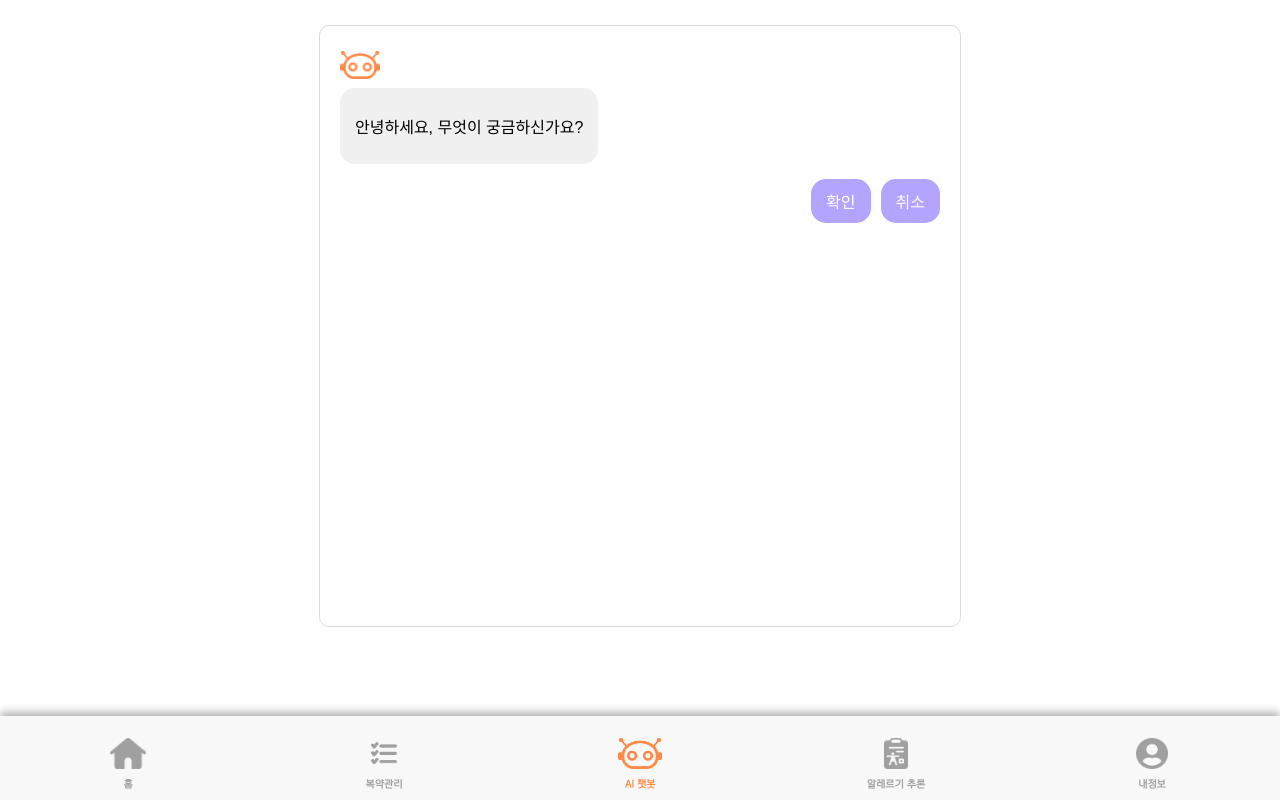
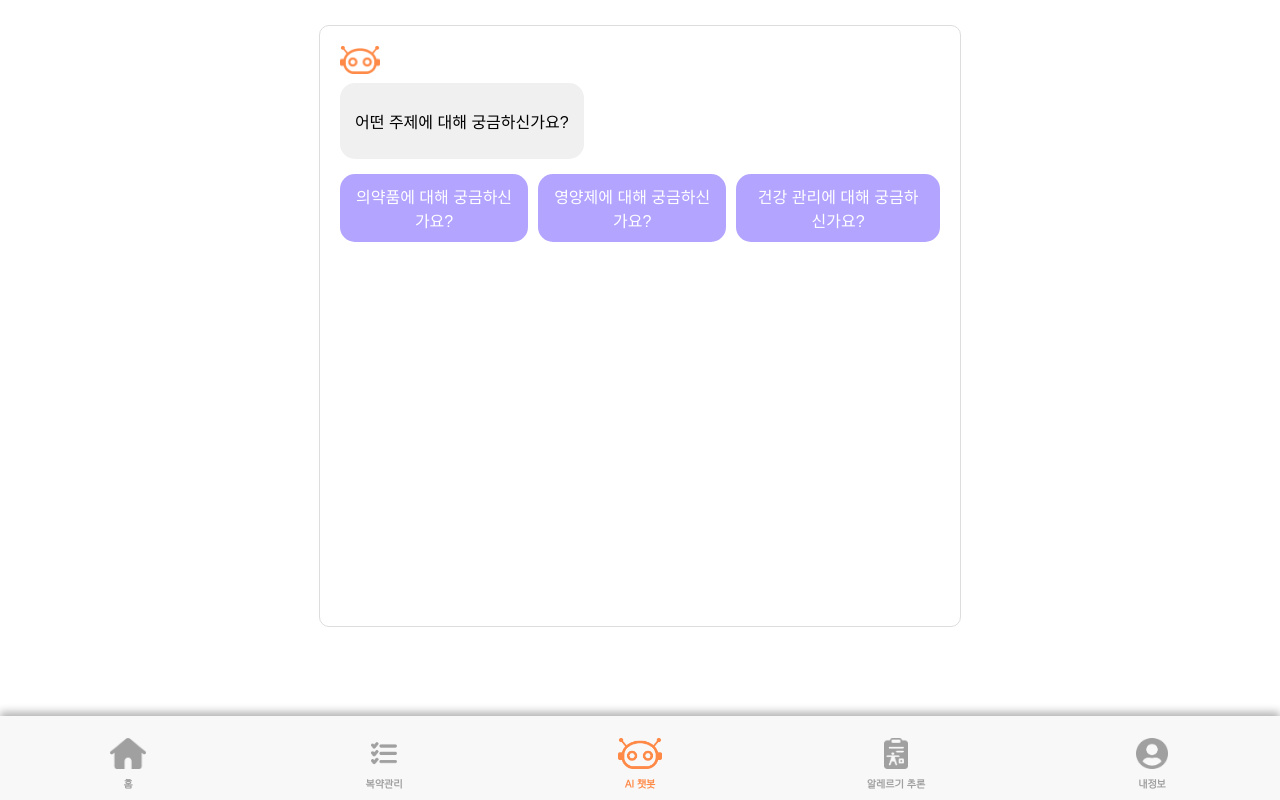
Before and after one commit to KAU-Medicare/Medicare-Frontend, a Vue app: page /chatBot in a window 1280 px wide. Built offline with nearby package versions, Linux system fonts and the light colour scheme; what v-calendar would draw is missing.

Commit message:
카메라 테스트

```diff
--- a/package.json
+++ b/package.json
@@ -39,6 +39,9 @@
     "parserOptions": {
       "parser": "@babel/eslint-parser"
     },
+    "globals": {
+      "BarcodeDetector": "readonly"
+    },
     "rules": {}
   },
   "browserslist": [
--- a/src/components/ChatBotPage.vue
+++ b/src/components/ChatBotPage.vue
@@ -1,12 +1,9 @@
 <template>
     <div class="chat-container" ref="chatContainer">
-    <!-- 전체 대화 기록을 순서대로 출력 -->
       <div v-for="(item, index) in conversation" :key="index">
-      <!-- 챗봇 질문 메시지 -->
         <img
-        style="padding-top: 5px"
+          v-if="item.type === 'question' || item.type === 'response'"
           src="@/assets/navBtnImg/chatBotBtnActive.png"
-        v-if="item.type === 'question' || item.type === 'response'"
           alt="Supp"
           class="icon-image"
         />
@@ -14,27 +11,19 @@
           <p>{{ item.message }}</p>
         </div>
 
-      <!-- 사용자의 응답 버튼 -->
         <div class="user-options" v-if="item.type === 'options'">
           <button
+            v-for="option in item.options"
+            :key="option"
             class="option-button"
-          :class="{ active: item.response === '확인' }"
-          @click="handleResponse('확인', index)"
+            :class="{ active: item.response === option }"
+            @click="handleResponse(option, index)"
             :disabled="item.response !== ''"
           >
-          확인
-        </button>
-        <button
-          class="option-button"
-          :class="{ active: item.response === '취소' }"
-          @click="handleResponse('취소', index)"
-          :disabled="item.response !== ''"
-        >
-          취소
+            {{ option }}
           </button>
         </div>
 
-      <!-- 챗봇 응답 메시지 -->
         <div class="chat-bubble bot" v-if="item.type === 'response'">
           <p>{{ item.message }}</p>
         </div>
@@ -43,65 +32,92 @@
   </template>
 
   <script>
+  import axios from 'axios';
+
   export default {
     data() {
       return {
-      botMessages: [
-        "안녕하세요, 무엇이 궁금하신가요?",
-        "두 번째 질문입니다",
-        "세 번째 질문입니다",
-      ], // 챗봇의 질문 메시지 배열
-      currentQuestionIndex: 0, // 현재 질문 인덱스
-      conversation: [], // 대화 기록
+        mainQuestions: [
+          "의약품에 대해 궁금하신가요?",
+          "영양제에 대해 궁금하신가요?",
+          "건강 관리에 대해 궁금하신가요?"
+        ],
+        subQuestions: {
+          "의약품에 대해 궁금하신가요?": ["부작용", "복용 방법", "상호작용"],
+          "영양제에 대해 궁금하신가요?": ["효과", "섭취 시기", "상호작용"],
+          "건강 관리에 대해 궁금하신가요?": ["운동", "식단", "수면"]
+        },
+        conversation: [],
+        currentQuestionIndex: 0,
       };
     },
     mounted() {
-    this.askQuestion(); // 초기 질문 호출
+      this.askMainQuestion();
     },
     updated() {
-    this.scrollToBottom(); // 컴포넌트 업데이트 시 스크롤
+      this.scrollToBottom();
     },
     methods: {
-    askQuestion() {
-      // 현재 질문을 대화 기록에 추가
+      askMainQuestion() {
         this.conversation.push(
           {
             type: "question",
-          message: this.botMessages[this.currentQuestionIndex],
+            message: "어떤 주제에 대해 궁금하신가요?",
           },
           {
             type: "options",
-          response: "", // 사용자가 선택한 응답을 기록하기 위해 빈 값으로 초기화
+            options: this.mainQuestions,
+            response: "",
           }
         );
       },
-    handleResponse(response, index) {
-      // 사용자가 선택한 응답을 기록
+      askSubQuestion(mainQuestion) {
+        this.conversation.push(
+          {
+            type: "question",
+            message: `${mainQuestion}에 대해 어떤 점이 궁금하신가요?`,
+          },
+          {
+            type: "options",
+            options: this.subQuestions[mainQuestion],
+            response: "",
+          }
+        );
+      },
+      async handleResponse(response, index) {
         this.conversation[index].response = response;
 
-      // 응답 메시지를 대화 기록에 추가
-      let botReply =
-        response === "확인"
-          ? "확인 테스트 문장입니다"
-          : "취소 테스트 문장입니다";
+        if (this.mainQuestions.includes(response)) {
+          this.askSubQuestion(response);
+        } else {
+          try {
+            console.log(response);
+            const result = await axios.post('http://backend:8081/chat', { message: response });
+            const cleanedResponse = result.data.response
+              .replace(/^{"response":"/, '') // 시작 부분의 {"response": 제거
+              .replace(/\\"/g, '"') // \" 를 " 로 변경
+              .replace(/\\n/g, '\n') // \n을 실제 줄바꿈으로 변환
+              .replace(/...$/s, '') // 마지막 세 문자 제거 ("}를 포함하여)
+              .replace(/\*\*(.*?)\*\*/g, '$1') // **텍스트** 형태의 굵은 텍스트 표기 제거
+              .trim(); // 앞뒤 공백 제거
             this.conversation.push({
               type: "response",
-        message: botReply,
+              message: cleanedResponse,
             });
+          } catch (error) {
+            console.error('Error:', error);
+            this.conversation.push({
+              type: "response",
+              message: "죄송합니다. 오류가 발생했습니다."+ error.message,
+            });
+          }
 
-      // 1초 후 다음 질문으로 이동
           setTimeout(() => {
-        this.nextQuestion();
+            this.askMainQuestion();
           }, 1000);
-    },
-    nextQuestion() {
-      // 다음 질문으로 이동, 마지막 질문이면 처음으로 돌아감
-      this.currentQuestionIndex =
-        (this.currentQuestionIndex + 1) % this.botMessages.length;
-      this.askQuestion(); // 다음 질문 추가
+        }
       },
       scrollToBottom() {
-      // 대화 창을 항상 아래로 스크롤
         const container = this.$refs.chatContainer;
         if (container) {
           container.scrollTop = container.scrollHeight;
--- a/src/components/SearchByCameraPage.vue
+++ b/src/components/SearchByCameraPage.vue
@@ -1,29 +1,68 @@
 <template>
   <div>
-    <button @click="startCamera">카메라 사용</button>
-    <video ref="video" width="640" height="480" autoplay></video>
+    <video ref="video" autoplay></video>
+    <div v-if="barcodeId">인식된 ID: {{ barcodeId }}</div>
   </div>
 </template>
 
 <script>
 export default {
-    name: "SearchByCameraPage",
-    methods: {
+  data() {
+    return {
+      barcodeId: null,
+      videoStream: null
+    };
+  },
+  methods: {
     async startCamera() {
       try {
-        const stream = await navigator.mediaDevices.getUserMedia({ video: true });
-        this.$refs.video.srcObject = stream;
+        // 카메라 피드 가져오기
+        this.videoStream = await navigator.mediaDevices.getUserMedia({ video: true });
+        this.$refs.video.srcObject = this.videoStream;
+
+        // 바코드 인식기 지원 여부 확인
+        if ('BarcodeDetector' in window) {
+          const barcodeDetector = new BarcodeDetector({ formats: ['ean_13', 'code_128'] });
+          this.detectBarcode(barcodeDetector);
+        } else {
+          console.error("이 브라우저는 BarcodeDetector API를 지원하지 않습니다.");
+        }
       } catch (error) {
-        console.error('카메라에 접근할 수 없습니다:', error);
+        console.error("카메라를 시작할 수 없습니다:", error);
       }
     },
+    async detectBarcode(barcodeDetector) {
+      const video = this.$refs.video;
+
+      const detect = async () => {
+        try {
+          const barcodes = await barcodeDetector.detect(video);
+          if (barcodes.length > 0) {
+            this.barcodeId = barcodes[0].rawValue;
+          }
+        } catch (error) {
+          console.error("바코드 감지 오류:", error);
+        }
+        requestAnimationFrame(detect); // 반복하여 감지
+      };
+
+      detect();
+    }
   },
+  mounted() {
+    this.startCamera();
+  },
+  beforeUnmount() {  // 변경된 라이프사이클 훅 사용
+    if (this.videoStream) {
+      this.videoStream.getTracks().forEach(track => track.stop()); // 카메라 종료
+    }
+  }
 };
-
 </script>
 
 <style scoped>
 video {
-  border: 1px solid black;
+  width: 100%;
+  max-height: 400px;
 }
 </style>
--- a/src/components/cards/NoneAllergyCard.vue
+++ b/src/components/cards/NoneAllergyCard.vue
@@ -47,7 +47,7 @@ export default {
 
 .names {
   font-weight: bold;
-  font-size: 2.5vh;
+  font-size: 2.2vh;
   padding-right: 10px;
 }
 
```
Lines whose indentation alone changed are shown as unchanged.
